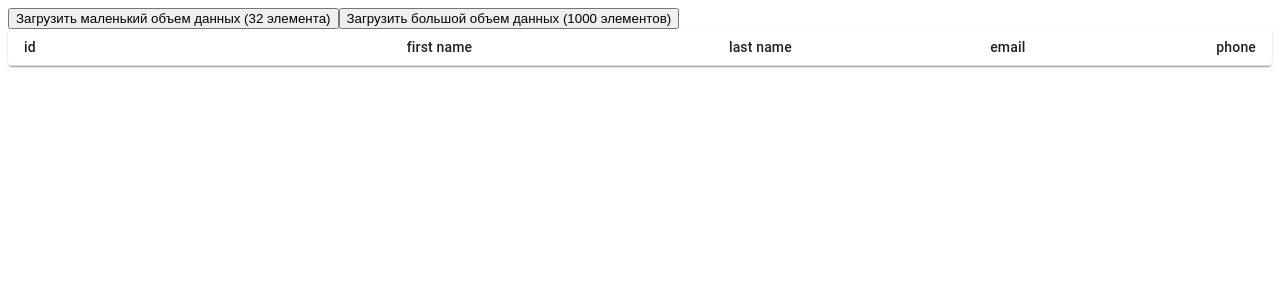
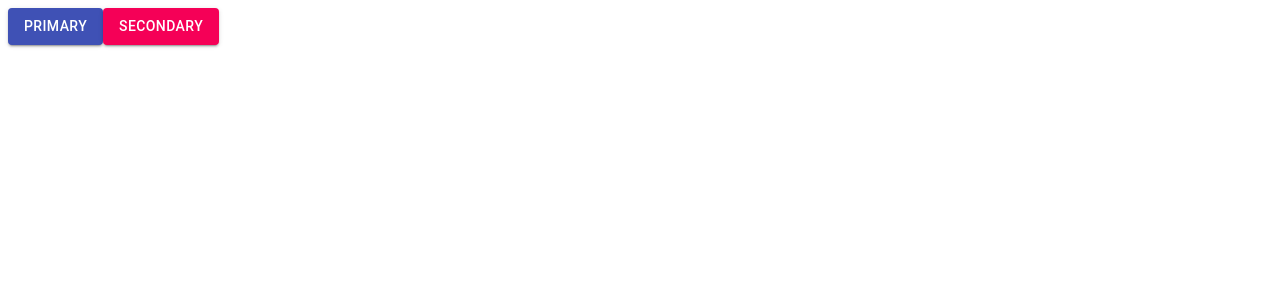
Before and after one commit to andrei-brdnv/sortable-list-app, a React (Create React App) app: page / in a window 1280 px wide. Shown: the top 300 px of the page. Built offline with nearby package versions, Linux system fonts and the light colour scheme.

Commit message:
added asc and desc sorting

```diff
--- a/package.json
+++ b/package.json
@@ -8,10 +8,12 @@
     "@testing-library/react": "^9.5.0",
     "@testing-library/user-event": "^7.2.1",
     "connected-react-router": "^6.8.0",
+    "lodash": "^4.17.20",
     "react": "^16.13.1",
     "react-dom": "^16.13.1",
     "react-redux": "^7.2.1",
     "react-router": "^5.2.0",
+    "react-router-dom": "^5.2.0",
     "react-scripts": "3.4.3",
     "redux": "^4.0.5",
     "redux-thunk": "^2.3.0"
--- a/src/App.js
+++ b/src/App.js
@@ -1,28 +1,50 @@
 import React, { Component } from "react";
 import { connect } from "react-redux";
-import {fetchBigData, fetchSmallData} from "./redux/ac";
-import TableList from "./components/table";
+import {fetchBigData, fetchSmallData, sortData} from "./redux/ac";
+import TableList from "./components/table-list";
+import DataSelector from "./components/data-selector"
 import { fetchedDataSelector } from "./selectors";
+import { orderBy } from "lodash";
 
 class App extends Component {
+    state = {
+        isDataSelected: false
+    }
+
     render() {
+        if (!this.props.data.isDataSelected) {
+            return (
+                <div>
+                    <DataSelector
+                        onSelectSmall={this.props.fetchSmallData}
+                        onSelectBig={this.props.fetchBigData}
+                    />
+                </div>
+            )
+        }
         return (
             <div className="App">
-                <button onClick={() => this.props.fetchSmallData()}>Загрузить маленький объем данных (32 элемента)</button>
-                <button onClick={() => this.props.fetchBigData()}>Загрузить большой объем данных (1000 элементов)</button>
-                <TableList data={this.props.data} />
+                {/*<button onClick={() => this.props.fetchSmallData()}>
+                    Загрузить маленький объем данных (32 элемента)
+                </button>
+                <button onClick={() => this.props.fetchBigData()}>Загрузить большой объем данных (1000 элементов)</button>*/}
+                <TableList
+                    data={this.props.data}
+                    onSort={this.props.sortData}
+                />
             </div>
         );
     }
 }
 
 const mapStateToProps = store => ({
-    data: fetchedDataSelector(store)
+    data: store.data
 })
 
 const mapDispatchToProps = dispatch => ({
     fetchSmallData: () => dispatch(fetchSmallData()),
-    fetchBigData: () => dispatch(fetchBigData())
+    fetchBigData: () => dispatch(fetchBigData()),
+    sortData: (sortField) => dispatch(sortData(sortField))
 })
 
 export default connect(mapStateToProps, mapDispatchToProps)(App);
--- /dev/null
+++ b/src/components/data-item/index.js
@@ -0,0 +1,16 @@
+import React from "react";
+import TableRow from "@material-ui/core/TableRow";
+import TableCell from "@material-ui/core/TableCell";
+
+export default props => {
+    const dataItem = props.data.map(item =>
+        <TableRow key={item.phone}>
+                <TableCell component="th" scope="row">{item.id}</TableCell>
+                <TableCell align="right">{item.firstName}</TableCell>
+                <TableCell align="right">{item.lastName}</TableCell>
+                <TableCell align="right">{item.email}</TableCell>
+                <TableCell align="right">{item.phone}</TableCell>
+        </TableRow>
+    )
+    return dataItem
+}
--- /dev/null
+++ b/src/components/data-selector/index.js
@@ -0,0 +1,15 @@
+import React from "react";
+import Button from '@material-ui/core/Button';
+
+export default (props) => {
+    return (
+        <div>
+            <Button onClick={props.onSelectSmall} variant="contained" color="primary">
+                Primary
+            </Button>
+            <Button onClick={props.onSelectBig} variant="contained" color="secondary">
+                Secondary
+            </Button>
+        </div>
+    )
+}
--- /dev/null
+++ b/src/components/table-list/index.js
@@ -0,0 +1,43 @@
+import React from "react";
+
+import { makeStyles } from '@material-ui/core/styles';
+import Table from '@material-ui/core/Table';
+import TableBody from '@material-ui/core/TableBody';
+import TableCell from '@material-ui/core/TableCell';
+import TableContainer from '@material-ui/core/TableContainer';
+import TableHead from '@material-ui/core/TableHead';
+import TableRow from '@material-ui/core/TableRow';
+import Paper from '@material-ui/core/Paper';
+
+import DataItem from "../data-item"
+
+const useStyles = makeStyles({
+    table: {
+        minWidth: 650,
+    },
+});
+
+export default props => {
+    const classes = useStyles();
+
+    return (
+        <TableContainer component={Paper}>
+            <Table className={classes.table} size="small" aria-label="a dense table">
+                <TableHead>
+                    <TableRow>
+                        <TableCell onClick={() => props.onSort('id')}>id</TableCell>
+                        <TableCell onClick={() => props.onSort('firstName')} align="right">first name</TableCell>
+                        <TableCell onClick={() => props.onSort('lastName')} align="right">last name</TableCell>
+                        <TableCell onClick={() => props.onSort('email')} align="right">email</TableCell>
+                        <TableCell onClick={() => props.onSort('phone')} align="right">phone</TableCell>
+                    </TableRow>
+                </TableHead>
+                <TableBody>
+                    <DataItem
+                        data={props.data.fetchedData}
+                    />
+                </TableBody>
+            </Table>
+        </TableContainer>
+    );
+}
--- a/src/components/table/index.js
+++ /dev/null
@@ -1,47 +0,0 @@
-import React from "react";
-
-import { makeStyles } from '@material-ui/core/styles';
-import Table from '@material-ui/core/Table';
-import TableBody from '@material-ui/core/TableBody';
-import TableCell from '@material-ui/core/TableCell';
-import TableContainer from '@material-ui/core/TableContainer';
-import TableHead from '@material-ui/core/TableHead';
-import TableRow from '@material-ui/core/TableRow';
-import Paper from '@material-ui/core/Paper';
-
-const useStyles = makeStyles({
-    table: {
-        minWidth: 650,
-    },
-});
-
-export default function TableList(props) {
-    const classes = useStyles();
-
-    return (
-        <TableContainer component={Paper}>
-            <Table className={classes.table} size="small" aria-label="a dense table">
-                <TableHead>
-                    <TableRow>
-                        <TableCell>id</TableCell>
-                        <TableCell align="right">first name</TableCell>
-                        <TableCell align="right">last name</TableCell>
-                        <TableCell align="right">email</TableCell>
-                        <TableCell align="right">phone</TableCell>
-                    </TableRow>
-                </TableHead>
-                <TableBody>
-                    {props.data.map((item) => (
-                        <TableRow key={item.phone}>
-                            <TableCell component="th" scope="row">{item.id}</TableCell>
-                            <TableCell align="right">{item.firstName}</TableCell>
-                            <TableCell align="right">{item.lastName}</TableCell>
-                            <TableCell align="right">{item.email}</TableCell>
-                            <TableCell align="right">{item.phone}</TableCell>
-                        </TableRow>
-                    ))}
-                </TableBody>
-            </Table>
-        </TableContainer>
-    );
-}
--- a/src/redux/ac/index.js
+++ b/src/redux/ac/index.js
@@ -2,7 +2,7 @@ import {
     FETCH_DATA,
     START,
     SUCCESS,
-    FAIL,
+    FAIL, SORT_DATA,
 } from "../types";
 
 import { replace } from "connected-react-router";
@@ -60,3 +60,8 @@ export function fetchBigData() {
             })
     }
 }
+
+export const sortData = (sortField) => ({
+    type: SORT_DATA,
+    payload: {sortField}
+})
--- a/src/redux/reducers/dataReducer.js
+++ b/src/redux/reducers/dataReducer.js
@@ -1,24 +1,24 @@
-import {
-    FETCH_DATA,
-    START,
-    SUCCESS,
-    FAIL,
-} from "../types";
+import {FAIL, FETCH_DATA, SORT_DATA, START, SUCCESS,} from "../types";
+
+import {orderBy} from "lodash";
 
 const initialState = {
     fetchedData: [],
     loading: false,
     loaded: false,
-    error: null
+    error: null,
+    isDataSelected: false,
+    sort: '',
+    sortField: ''
 }
 
 export const dataReducer = (state = initialState, action) => {
-    const { type, error, response } = action
+    const { type, error, response, payload } = action
 
     switch (type) {
         case FETCH_DATA + START:
             return {
-                ...state, loading: true
+                ...state, loading: true, isDataSelected: true
             }
 
         case FETCH_DATA + SUCCESS:
@@ -37,6 +37,18 @@ export const dataReducer = (state = initialState, action) => {
                 error: error
             }
 
+        case SORT_DATA:
+            const stateCopy = state.fetchedData
+            const sortType = state.sort === 'asc' ? 'desc' : 'asc'
+            const orderedData = orderBy(stateCopy, payload.sortField, sortType)
+            console.log(orderedData)
+            return {
+                ...state,
+                fetchedData: orderedData,
+                sort: sortType,
+                sortField: payload.sortField
+            }
+
         default:
             return state
     }
--- a/src/redux/types.js
+++ b/src/redux/types.js
@@ -1,5 +1,6 @@
 export const FETCH_DATA = 'FETCH_DATA'
 export const ADD_USER_ITEM = 'ADD_USER_ITEM'
+export const SORT_DATA = 'SORT_DATA'
 
 export const START = '_START'
 export const SUCCESS = '_SUCCESS'
```
Also changed, not shown: 1 other file (tests, documents, lock files or other folders).
